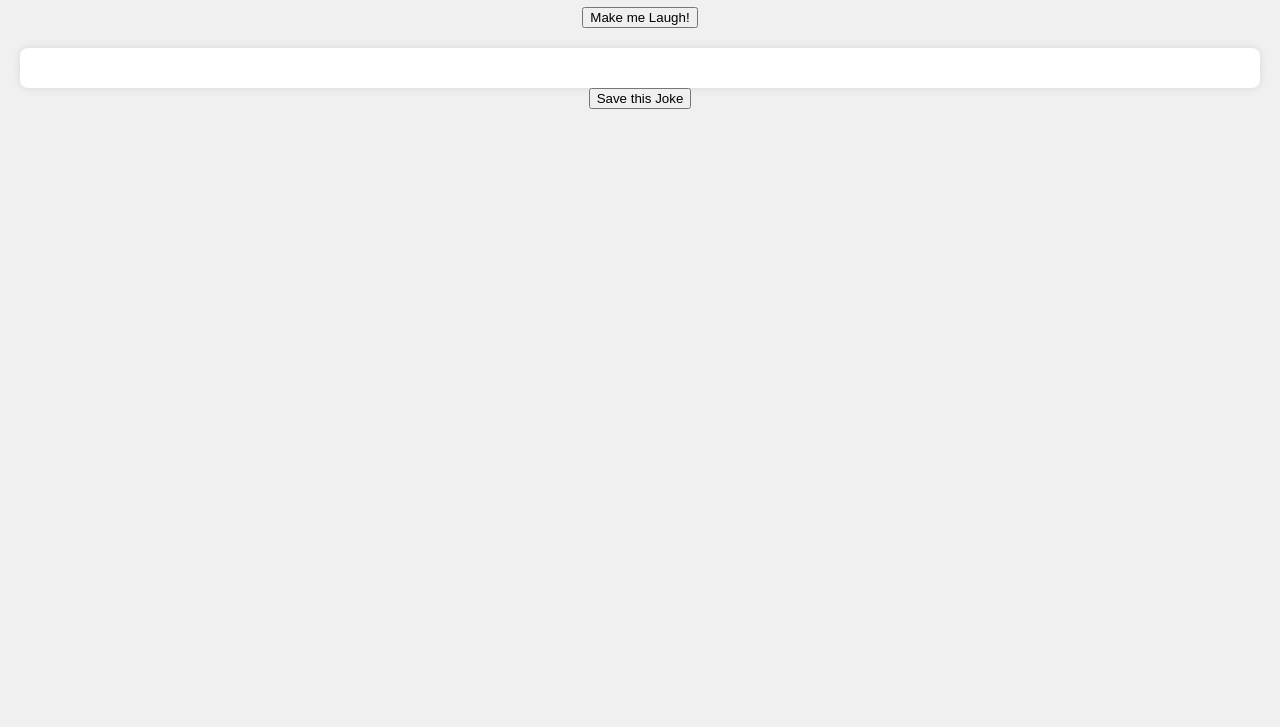
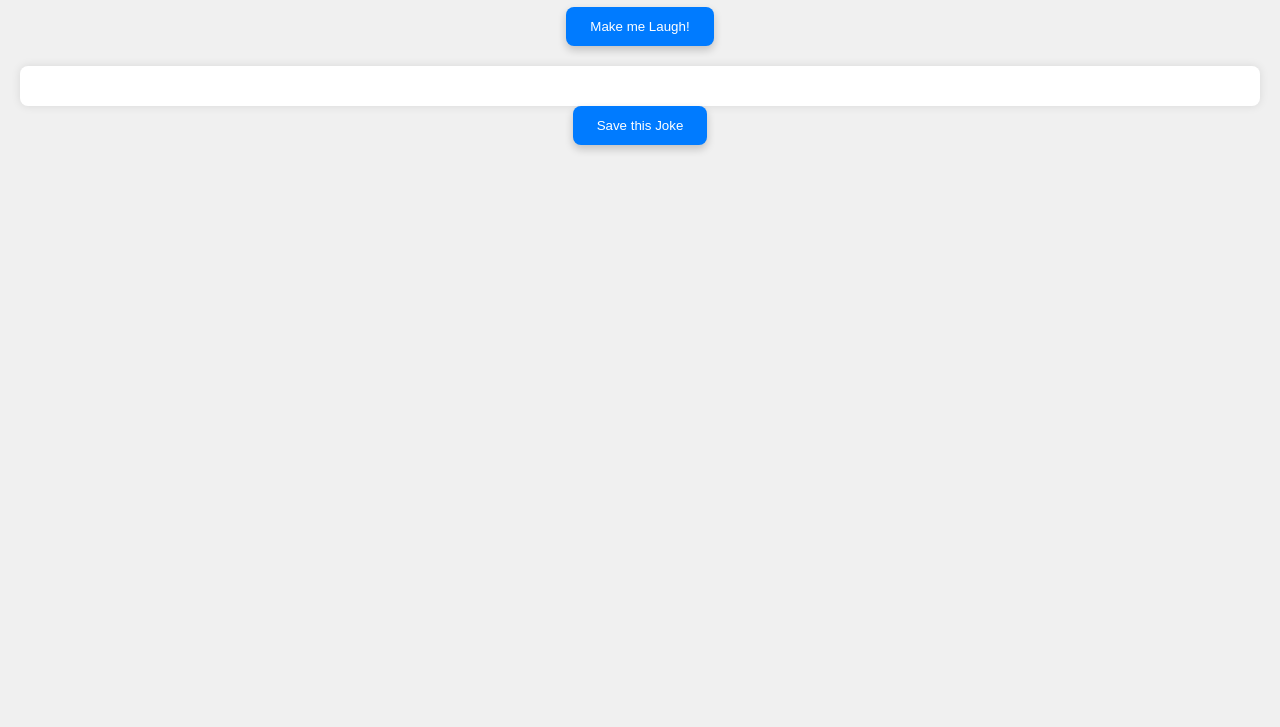
Before and after one commit to iRupam/RandomJoke, a plain HTML site: page index.html in a window 1280 px wide. Shown: the part 73-800 px from the top of the page. Drawn offline with nearby package versions, Linux system fonts and the light colour scheme.

Commit message:
The buttons are changed to blue color and rounded and small transition is added.

```diff
--- a/styles.css
+++ b/styles.css
@@ -24,3 +24,24 @@ p {
 strong {
     color: #555;
 }
+
+button {
+    background-color: #007bff;
+    color: #fff;
+    border: none;
+    padding: 12px 24px;
+    border-radius: 8px;
+    cursor: pointer;
+    box-shadow: 0 4px 8px rgba(0, 0, 0, 0.2);
+    transition: all 0.2s ease-in-out;
+  }
+
+  button:hover {
+    background-color: #0066ff;
+    box-shadow: 0 8px 16px rgba(0, 0, 0, 0.2);
+  }
+
+  button:active {
+    transform: translateY(2px);
+    box-shadow: 0 2px 4px rgba(0, 0, 0, 0.2);
+  }
```
